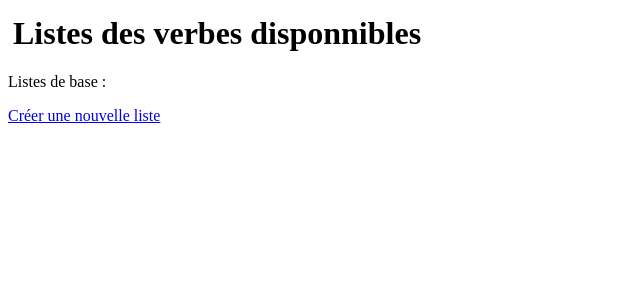
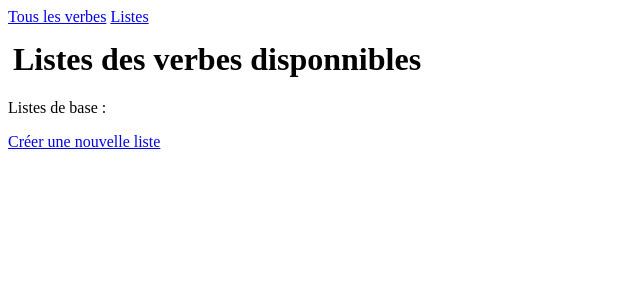
Before and after one commit to johntsinger/django-verbes-irreguliuers, a Django app: page /verbes/table/ in a window 1280 px wide. Shown: the top 300 px of the page, without its empty margins (0-640 px from the left). Run offline with Django 4.2, Linux system fonts and the light colour scheme; data that the repository does not hold is empty.

Commit message:
Ajout d'une bare de navigation

```diff
--- a/verbes/verbes_app/templates/verbes_app/base.html
+++ b/verbes/verbes_app/templates/verbes_app/base.html
@@ -10,6 +10,11 @@
     </head>
     <body>
 
+        <nav>
+            <a href="{% url 'verbe-list' %}">Tous les verbes</a>
+            <a href="{% url 'table-list' %}">Listes</a>
+        </nav>
+
         {% block content %}{% endblock %}
 
     </body>
```
